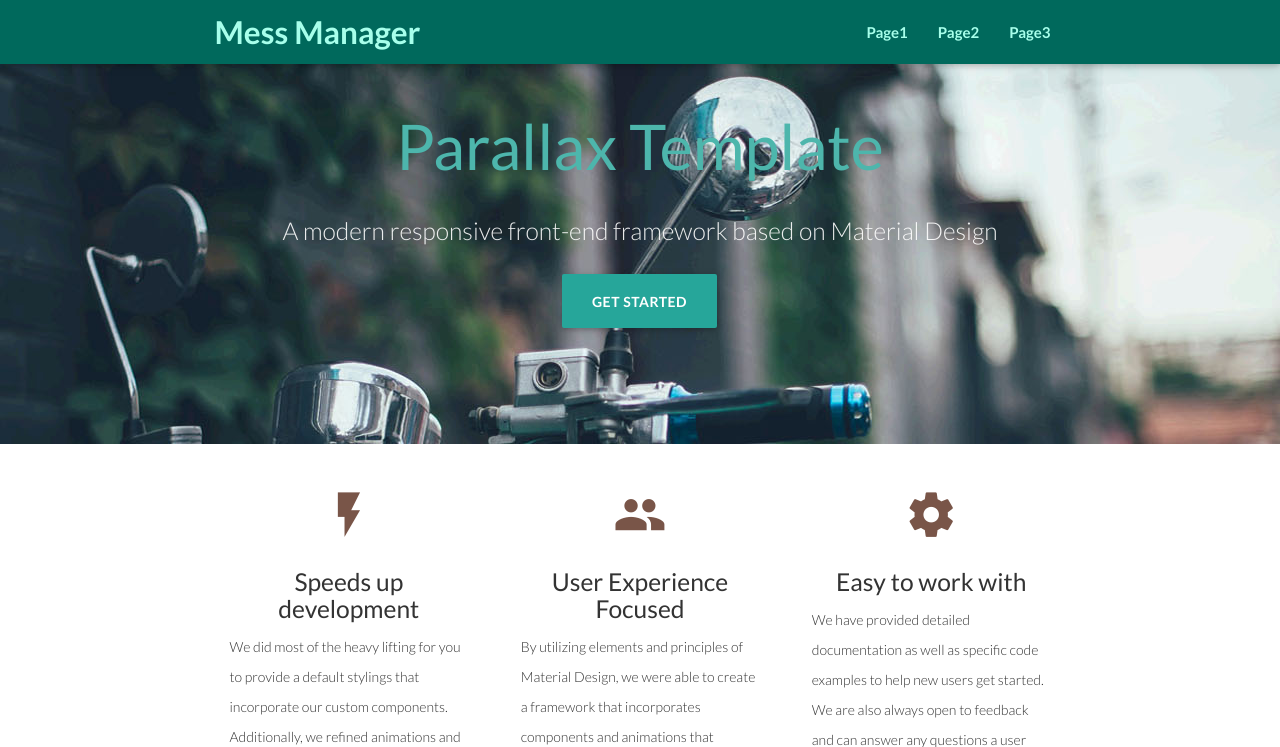
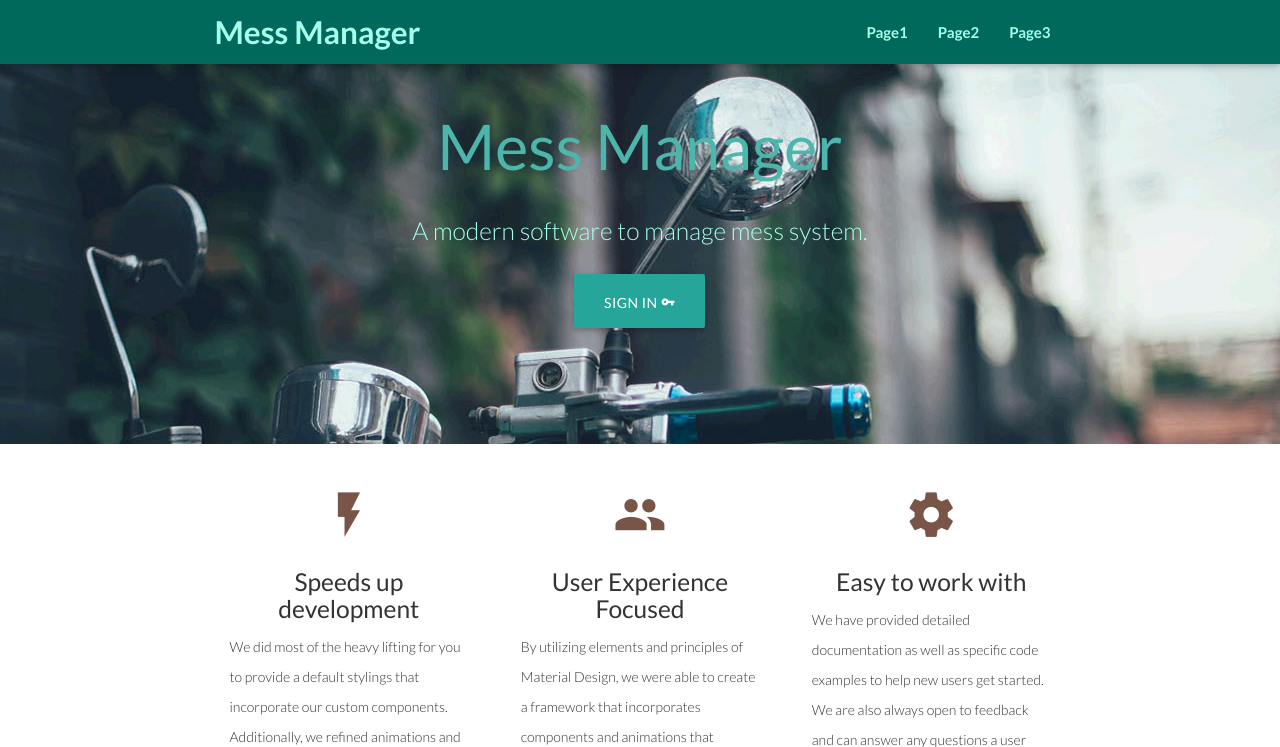
Before and after one commit to mhsiddiqui/messManager, a Django app: page / in a window 1280 px wide. Shown: the top 747 px of the page. Run offline with Django 3.2, Linux system fonts and the light colour scheme; parts of the project's set-up code (start-up, migrations or seed data) failed here and were passed over; some libraries are stand-ins or nearby versions.

Commit message:
login form with model

```diff
--- a/messManager/forms.py
+++ b/messManager/forms.py
@@ -24,7 +24,7 @@ class UserCreationForm(forms.Form):
         self.fields['email'].widget.attrs.update({'class' : 'form-control', 'placeholder': 'Email ID'})
 
     def save(self):
-        print 'saved'
+
         username = self.cleaned_data['user_name']
         fname = self.cleaned_data['first_name']
         lname = self.cleaned_data['last_name']
@@ -41,5 +41,5 @@ class Login(forms.Form):
 
     def __init__(self, *args, **kwargs):
         super(Login, self).__init__(*args, **kwargs)
-        self.fields['username_login'].widget.attrs.update({'class' : 'form-control', 'placeholder': 'Last Name'})
-        self.fields['password_login'].widget.attrs.update({'class' : 'form-control', 'placeholder': 'Password'})
+        self.fields['username_login'].widget.attrs.update({'class' : 'validate'})
+        self.fields['password_login'].widget.attrs.update({'class' : 'validate'})
--- a/messManager/static/css/style.css
+++ b/messManager/static/css/style.css
@@ -53,3 +53,19 @@ p {
 footer.page-footer {
   margin: 0;
 }
+
+.signin-contents{
+  margin-left: auto;
+  margin-right: auto;
+  margin-top: 10px;
+}
+
+.radius{
+  border-radius: 10px;
+}
+
+.model-header{
+  padding: 10px 10px 10px 10px;
+  font-family: "Bitstream Vera Sans Mono", Monaco, "Courier New", Courier, monospace;
+  font-weight: bold;
+}
--- a/messManager/static/js/init.js
+++ b/messManager/static/js/init.js
@@ -3,6 +3,7 @@
 
     $('.button-collapse').sideNav();
     $('.parallax').parallax();
+     $('.modal-trigger').leanModal();
 
   }); // end of document ready
 })(jQuery); // end of jQuery name space
--- a/messManager/templates/messManager/index.html
+++ b/messManager/templates/messManager/index.html
@@ -5,12 +5,12 @@
     <div class="section no-pad-bot">
       <div class="container">
         <br><br>
-        <h1 class="header center teal-text text-lighten-2">Parallax Template</h1>
+        <h1 class="header center teal-text text-lighten-2">Mess Manager</h1>
         <div class="row center">
-          <h5 class="header col s12 light">A modern responsive front-end framework based on Material Design</h5>
+          <h5 class="header col s12 light"><span class="teal-text text-accent-1">A modern software to manage mess system.</span></h5>
         </div>
         <div class="row center">
-          <a href="#" id="download-button" class="btn-large waves-effect waves-light teal lighten-1">Get Started</a>
+          <a href="#modal1" id="download-button" class="modal-trigger btn btn-large waves-effect waves-light teal lighten-1">Sign In <span class="mdi-communication-vpn-key"></span></a>
         </div>
         <br><br>
 
@@ -93,4 +93,30 @@
     </div>
     <div class="parallax"><img src="{% static 'img/background2.jpg' %}" alt="Unsplashed background img 3"></div>
   </div>
+
+
+  <div id="modal1" class="modal radius">
+          <div class="model-header teal darken-3"><span class="teal-text text-accent-1">Sign In</span></div>
+          <div class="signin-contents">
+
+
+            <form method="post" action="" style="width: 80%; margin-top: 20px; margin-left: auto; margin-right: auto;">
+                <div class="input-field col">
+                <i class="mdi-action-account-circle prefix"></i>
+                {{ signin_formset.username_login }}
+                <label for="id_username_login">Username</label>
+                </div>
+                <div class="input-field col">
+                <i class="mdi-communication-vpn-key prefix"></i>
+                {{ signin_formset.password_login }}
+                <label for="id_password_login">Password</label>
+                </div>
+                <div style=" margin-top: 20px; margin-left: 8%;">
+                <button class="btn waves-effect waves-light" type="submit" name="action" style="border-radius: 10px;">Sign In
+                  <i class="mdi-content-send right"></i>
+                </button>
+                </div>
+            </form>
+          </div>
+        </div>
 {% endblock %}
```
Also changed, not shown: 1 other file.
